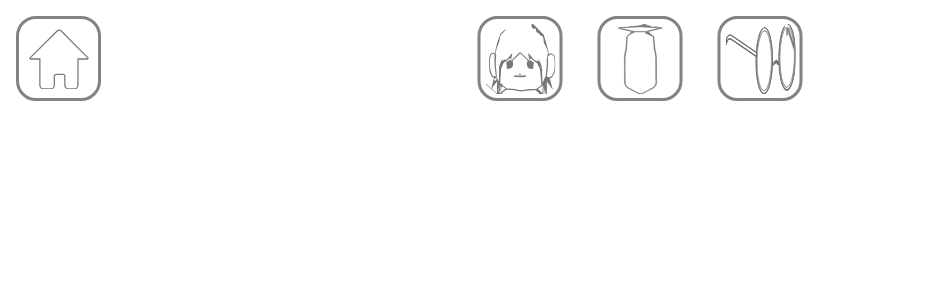
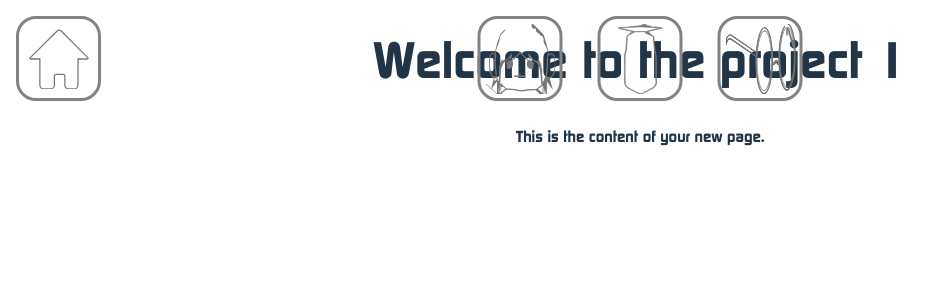
Before and after one commit to charlizet35/CharlizePortfolio3D, a React (Vite) app: page /3DPortfolio in a window 1280 px wide. Shown: the top 300 px of the page, without its empty margins (0-943 px from the left). Built offline with nearby package versions, Linux system fonts and the light colour scheme.

Commit message:
added vercel analytics

```diff
--- a/package.json
+++ b/package.json
@@ -15,6 +15,7 @@
     "@splinetool/r3f-spline": "^1.0.2",
     "@splinetool/react-spline": "^4.1.0",
     "@splinetool/runtime": "^1.12.48",
+    "@vercel/analytics": "^1.6.1",
     "autoprefixer": "^10.4.24",
     "framer-motion": "^12.29.2",
     "postcss": "^8.5.6",
--- a/src/App.jsx
+++ b/src/App.jsx
@@ -6,7 +6,8 @@ import Home from './pages/Home';
 import AboutMe from './pages/AboutMe';
 import Experience from './pages/Experience';
 import Projects from './pages/Projects';
-import MichelinMaihem from './pages/MichelinMaihem';
+import MichelinMaihem from './pages/ProjectPages/MichelinMaihem';
+import Portfolio from './pages/ProjectPages/3DPortfolio';
 
 function LocationLogger() {
   const location = useLocation();
@@ -24,12 +25,10 @@ function App() {
       <LocationLogger />
       <div className="App" style={{ position: 'relative', width: '100%', height: '100vh', margin: 0, padding: 0, overflow: 'hidden' }}>
 
-        {/* Header is always visible */}
         <div style={{ position: 'relative', zIndex: 50, pointerEvents: 'none' }}>
           <Header />
         </div>
 
-        {/* Page content */}
         <div style={{ position: 'absolute', top: 0, left: 0, width: '100%', height: '100%', zIndex: 1 }}>
           <Routes>
             <Route path="/" element={<Home />} />
@@ -37,6 +36,7 @@ function App() {
             <Route path="/experience" element={<Experience />} />
             <Route path="/projects" element={<Projects />} />
             <Route path="/MichelinMaihem" element={<MichelinMaihem />} />
+            <Route path="/3DPortfolio" element={<Portfolio />} />
           </Routes>
         </div>
       </div>
--- /dev/null
+++ b/src/pages/ProjectPages/3DPortfolio.jsx
@@ -0,0 +1,12 @@
+import React from 'react';
+
+const Portfolio = () => {
+  return (
+    <div>
+      <h1>Welcome to the project 1</h1>
+      <p>This is the content of your new page.</p>
+    </div>
+  );
+};
+
+export default Portfolio;
--- a/src/pages/Projects.jsx
+++ b/src/pages/Projects.jsx
@@ -44,13 +44,16 @@ const Projects = () => {
       console.log('Target:', e.target);
       console.log('Target name:', e.target?.name);
 
-      //
-      if (e.target && e.target.name === 'Project1') {
-        console.log('Project1 clic, navigating...');
+        //here for navigation
+      if (e.target && e.target.name === 'Rectangle1') {
+        console.log('Rectangle1 clic, navigating...');
         navigate('/MichelinMaihem');
       } else {
-        console.log('Not Project1. Name was:', e.target?.name);
+        console.log('Not Rectangle1. Name was:', e.target?.name);
       }
+
+
+
     }
 
   return (
```
Also changed, not shown: layout.tsx (added, +19 -0 lines), src/pages/ProjectPages/MichelinMaihem.jsx (renamed from src/pages/MichelinMaihem.jsx), 1 other file (tests, documents, lock files or other folders).
